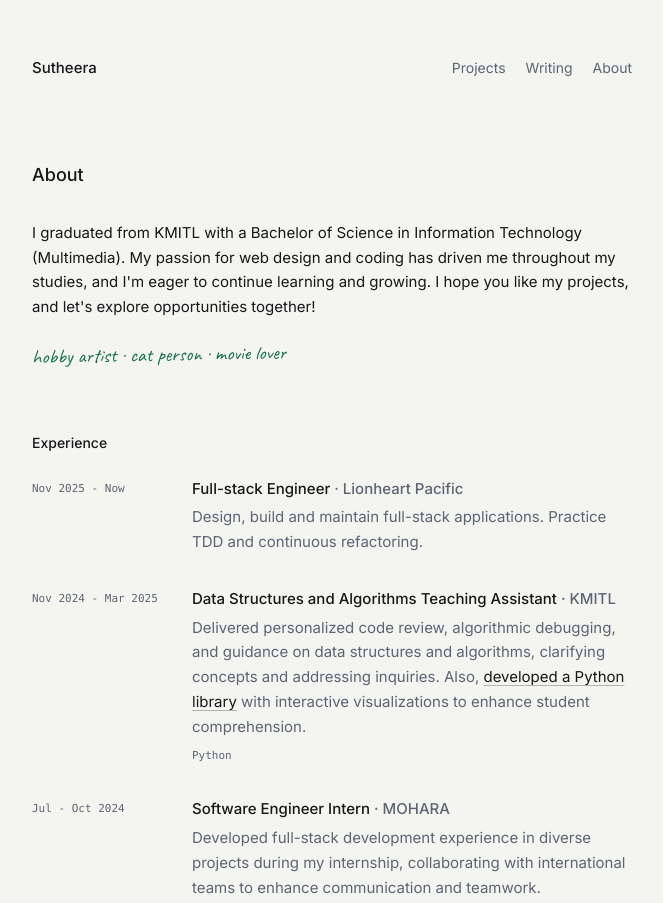
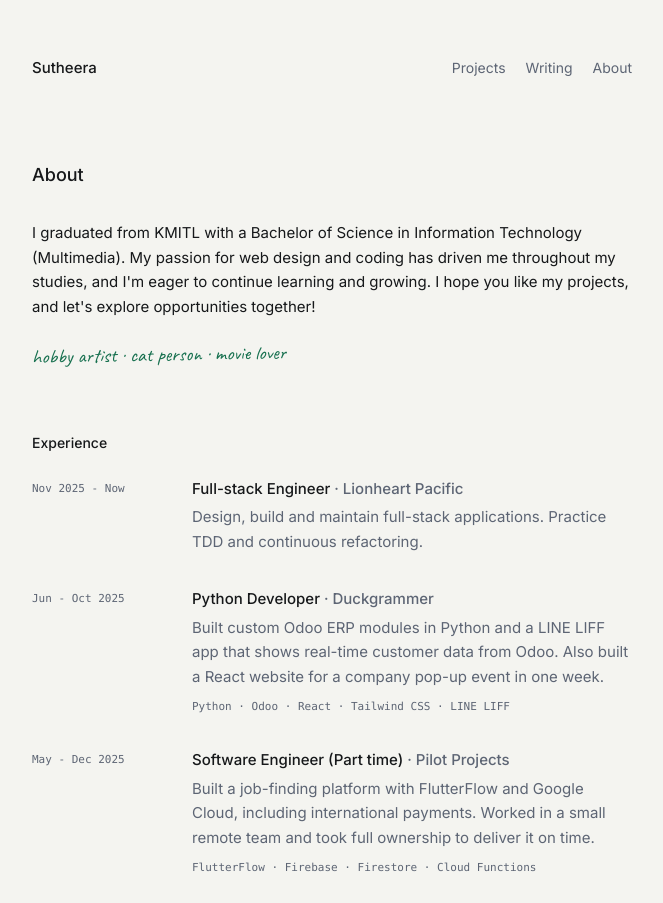
Before and after one commit to SutheeraP/Sutheera-port, a Next.js app in the folder portfolio/: page /about in a window 1280 px wide. Shown: the top 903 px of the page, without its empty margins (308-971 px from the left). Built offline with nearby package versions, Linux system fonts and the light colour scheme.

Commit message:
Add Duckgrammer and Pilot Projects experience
Co-Authored-By: Claude Opus 5.5 <noreply@anthropic.com>
Claude-Session: https://claude.ai/code/session_01USHni6pg1b7WyxqPKt1Vr7

```diff
--- a/portfolio/src/app/about/page.js
+++ b/portfolio/src/app/about/page.js
@@ -16,6 +16,30 @@ const experience = [
         refactoring.
       </>
     ),
+  },
+  {
+    role: "Python Developer",
+    place: "Duckgrammer",
+    dates: "Jun - Oct 2025",
+    body: (
+      <>
+        Built custom Odoo ERP modules in Python and a LINE LIFF app that shows real-time customer
+        data from Odoo. Also built a React website for a company pop-up event in one week.
+      </>
+    ),
+    tags: ["Python", "Odoo", "React", "Tailwind CSS", "LINE LIFF"],
+  },
+  {
+    role: "Software Engineer (Part time)",
+    place: "Pilot Projects",
+    dates: "May - Dec 2025",
+    body: (
+      <>
+        Built a job-finding platform with FlutterFlow and Google Cloud, including international
+        payments. Worked in a small remote team and took full ownership to deliver it on time.
+      </>
+    ),
+    tags: ["FlutterFlow", "Firebase", "Firestore", "Cloud Functions"],
   },
   {
     role: "Data Structures and Algorithms Teaching Assistant",
```
